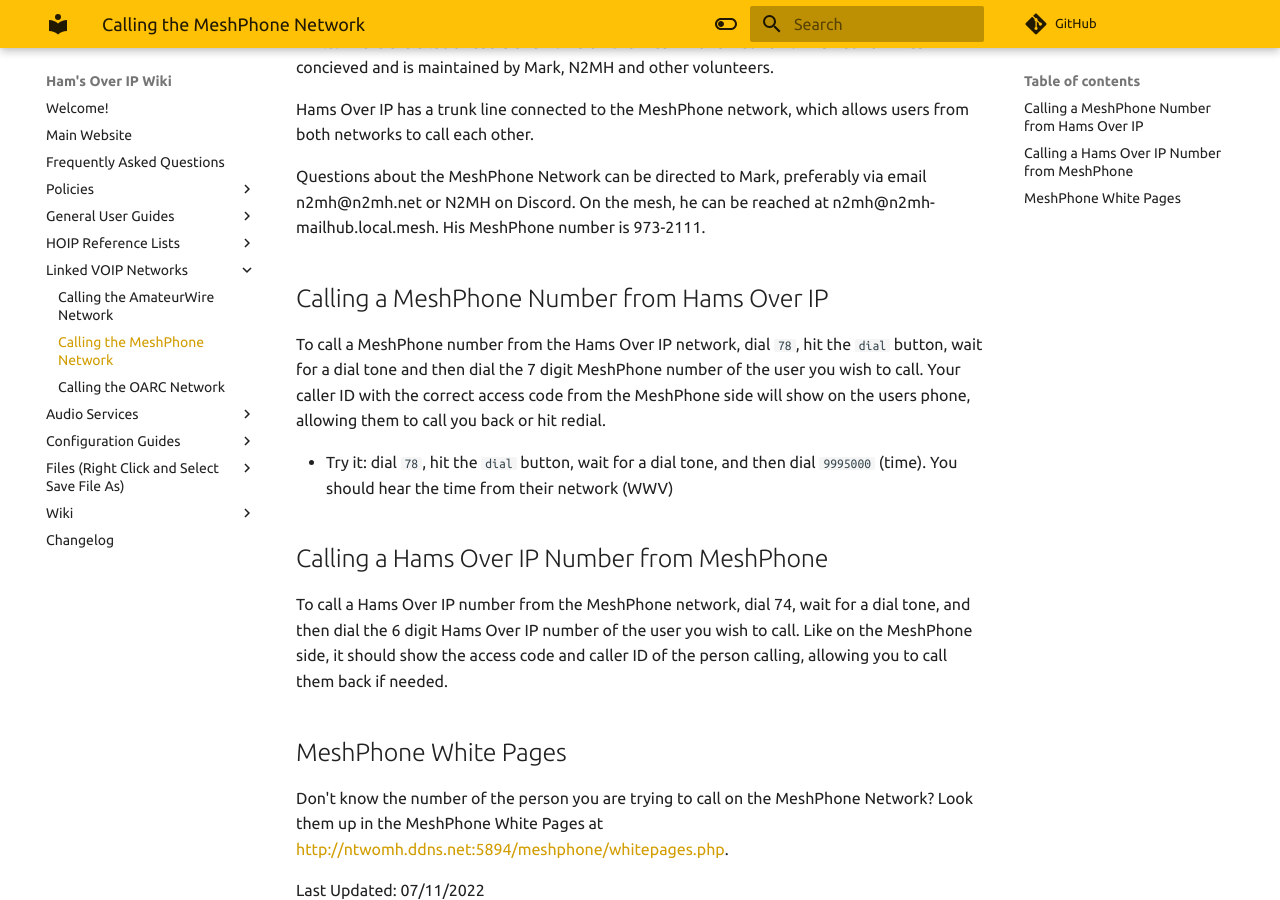
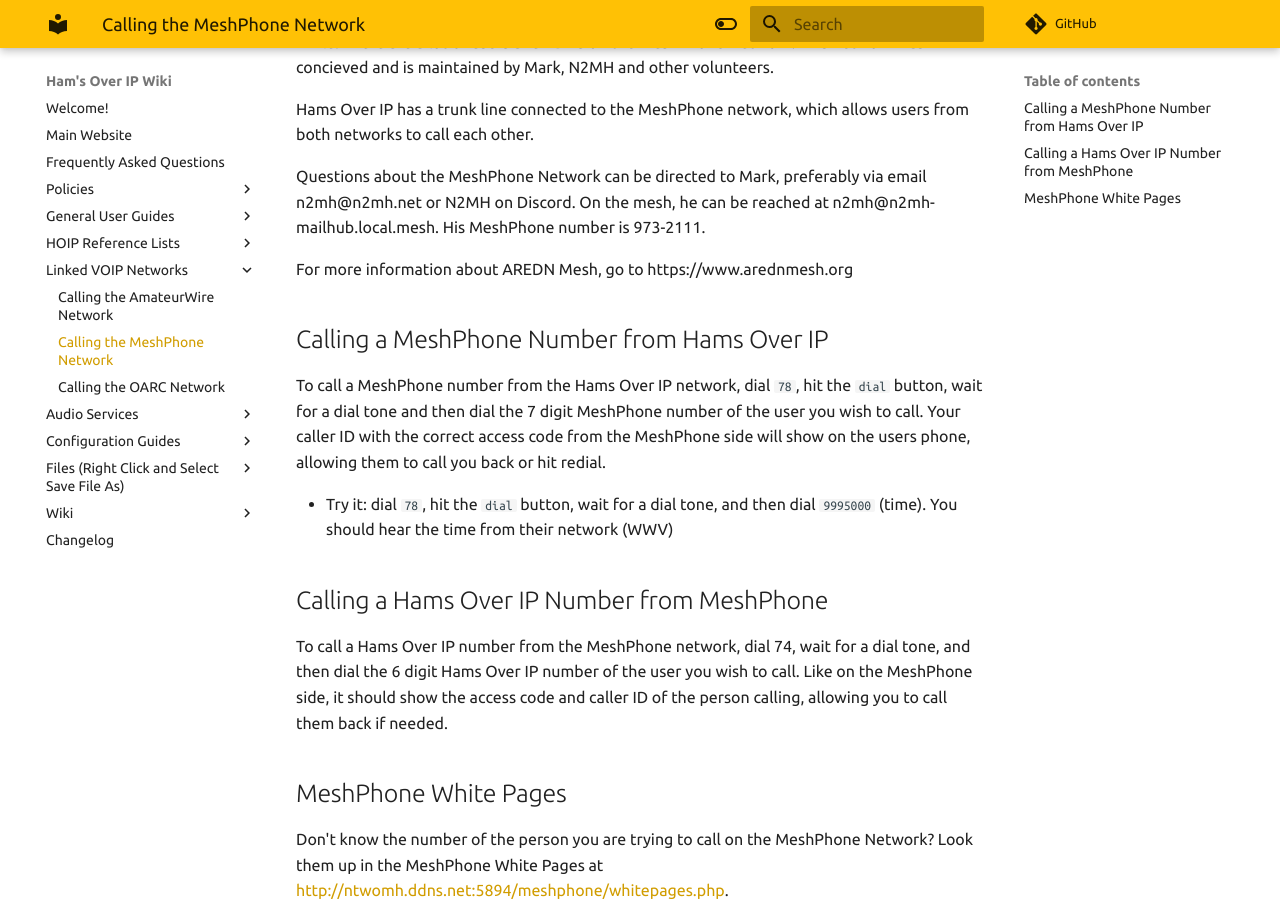
Before and after one commit to hamsoverip/wiki, an MkDocs documentation site: the page built from docs/General/other_systems/meshphone.md, in a window 1280 px wide and 900 px high, scrolled down 462 px. Built offline with MkDocs 1.6.1 and Material for MkDocs 9.7.7, drawn with Linux system fonts in a browser that asks for light colours; comment, search, counter and statistics services are not loaded.

Commit message:
Update meshphone.md

```diff
--- a/docs/General/other_systems/meshphone.md
+++ b/docs/General/other_systems/meshphone.md
@@ -12,6 +12,8 @@
 Hams Over IP has a trunk line connected to the MeshPhone network, which allows users from both networks to call each other.
 
 Questions about the MeshPhone Network can be directed to Mark, preferably via email n2mh@n2mh.net or N2MH on Discord. On the mesh, he can be reached at n2mh@n2mh-mailhub.local.mesh. His MeshPhone number is 973-2111.
+
+For more information about AREDN Mesh, go to https://www.arednmesh.org
 
 ## Calling a MeshPhone Number from Hams Over IP
 
```
